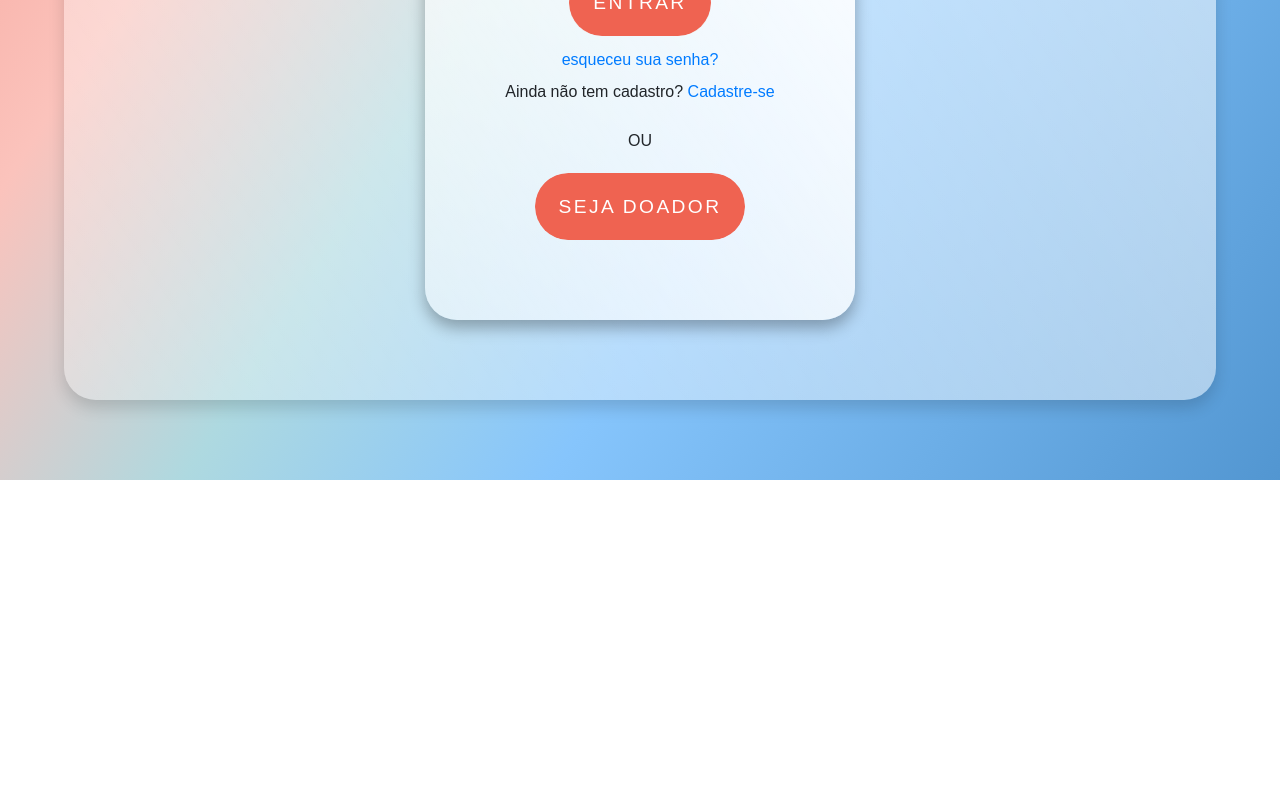
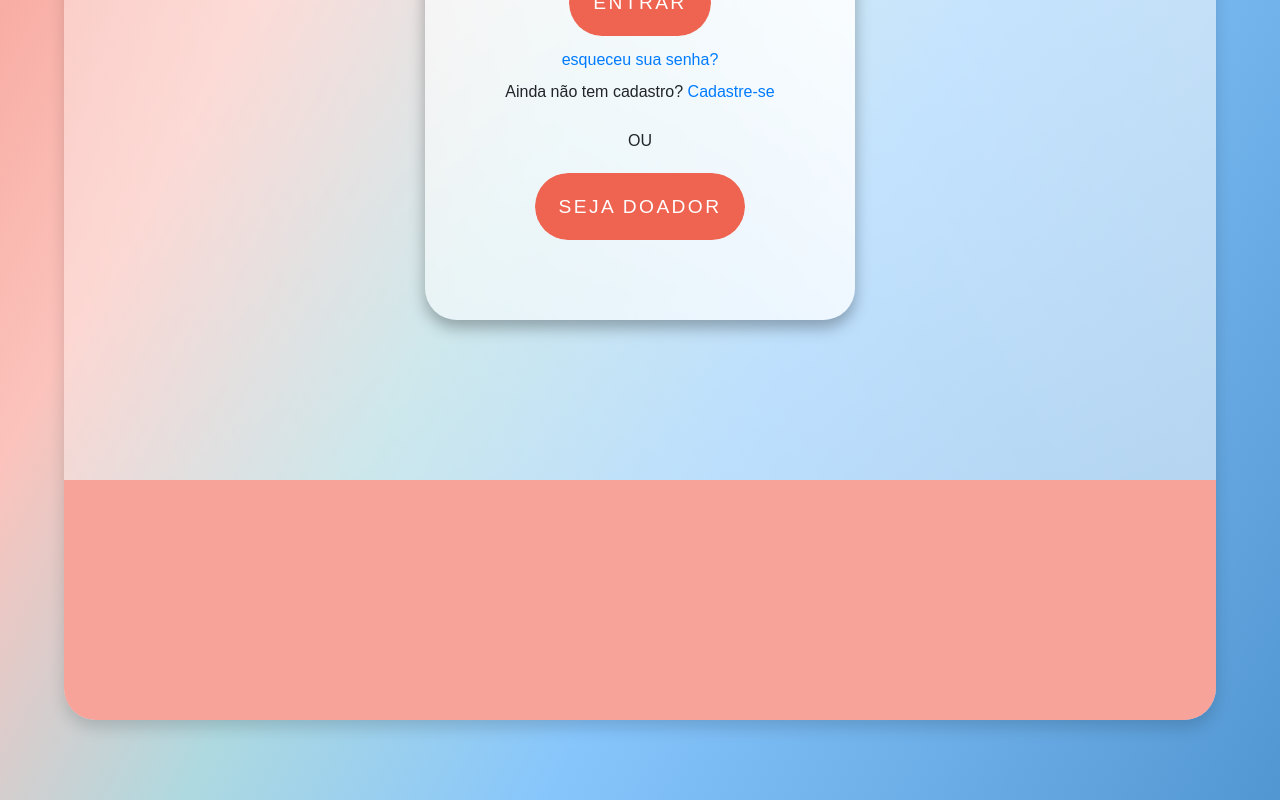
Before and after one commit to bob-mw/anjosDaEducacao, a React (Create React App) app: page / in a window 1280 px wide. Shown: the part 1535-2335 px from the top of the page. Before the commit the page ends 2015 px from the top, so only its background shows below. Built offline with nearby package versions, Linux system fonts and the light colour scheme.

Commit message:
Footer component implemented

```diff
--- a/src/Pages/Login/index.jsx
+++ b/src/Pages/Login/index.jsx
@@ -2,6 +2,8 @@ import React from 'react';
 import FormsLogin from '../../components/FormsLogin/index';
 import angel from '../../img/angel.svg';
 import Jumbotron from '../../components/Jumbotron';
+
+import Footer from '../../components/Footer';
 
 import * as S from './styled'
 
@@ -11,7 +13,7 @@ const Login = () => {
             <Jumbotron />
               <S.Image src={ angel } alt="logo"/>
             <FormsLogin />
-
+            <Footer/>
         </>
     );
 }
--- a/src/components/Footer/index.jsx
+++ b/src/components/Footer/index.jsx
@@ -0,0 +1,14 @@
+import React from 'react'
+
+import * as S from './styled'
+
+const Footer = () => {
+
+    return(
+        <S.FooterContainer>
+
+        </S.FooterContainer>
+    )
+}
+
+export default Footer
--- a/src/components/Footer/styled.jsx
+++ b/src/components/Footer/styled.jsx
@@ -0,0 +1,11 @@
+import styled from 'styled-components'
+
+export const FooterContainer = styled.div`
+    position: relative;
+    height: 15rem;
+    width: 100%;
+    margin-top: 5rem;
+    border-radius: 0 0 2rem 2rem;
+    background-color: var(--bg-light-orange);
+
+`
```
